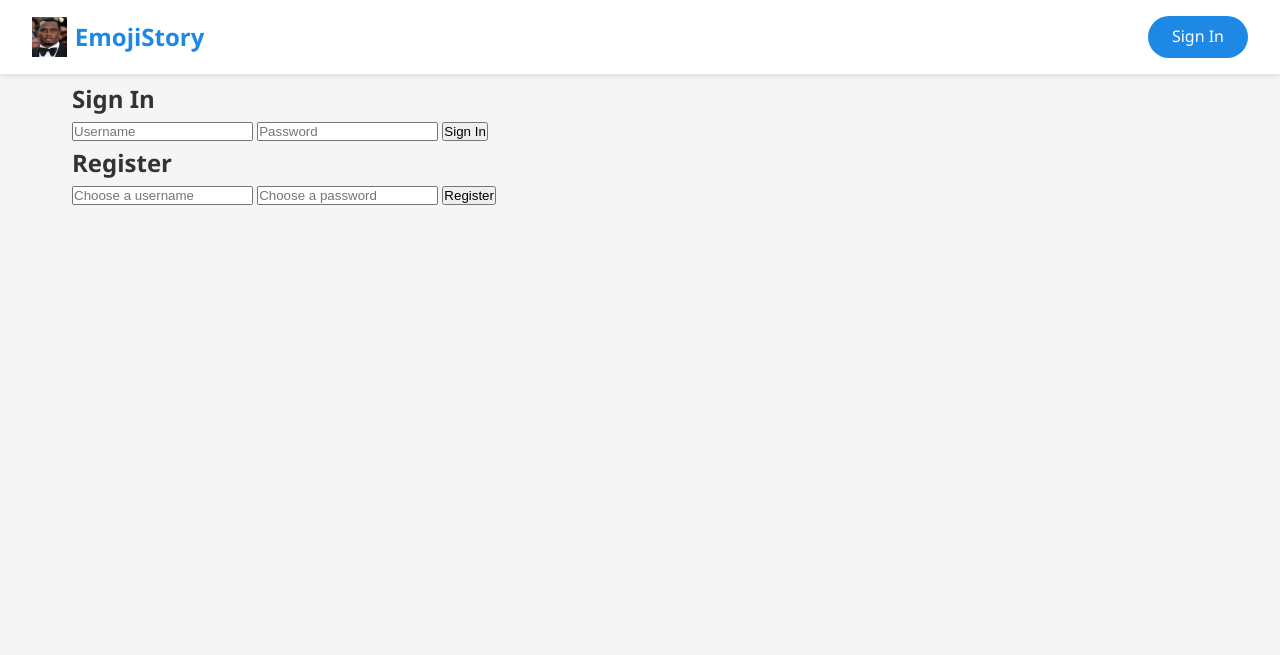
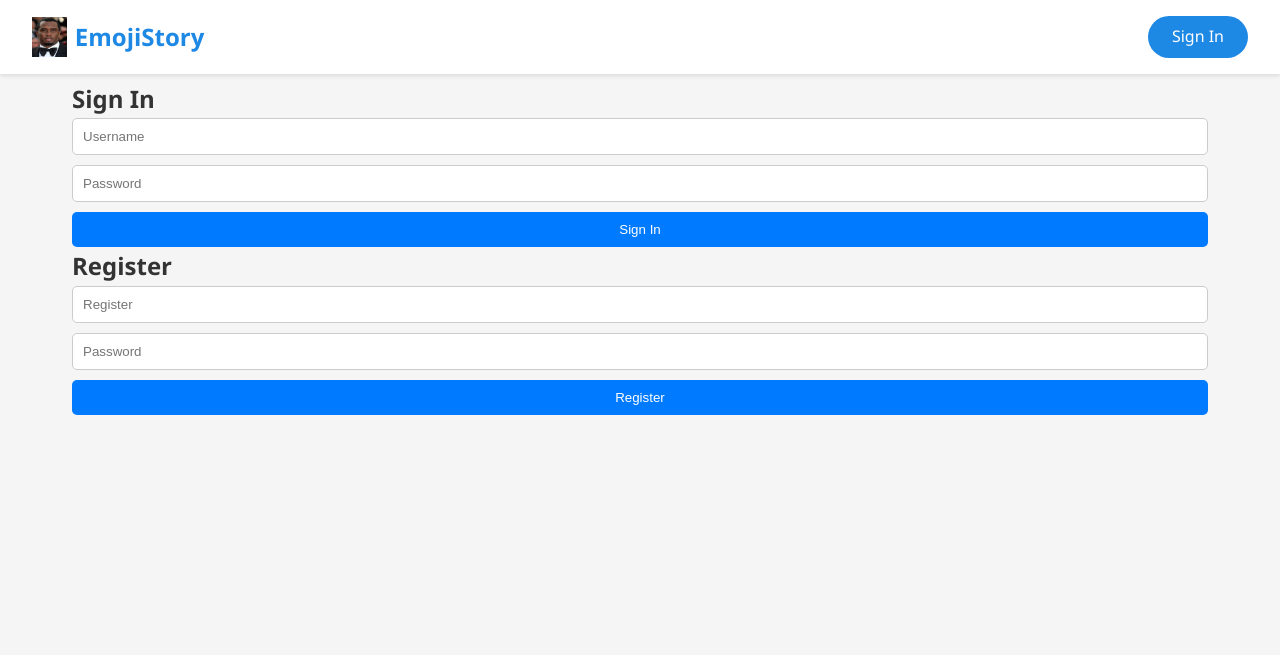
Before and after one commit to JackieHiggins/HackPSU, a Flask app: page /login in a window 1280 px wide. Shown: the top 655 px of the page. Run offline with Flask 3, Linux system fonts and the light colour scheme.

Commit message:
Update sign in boxes

```diff
--- a/app/templates/login.html
+++ b/app/templates/login.html
@@ -10,10 +10,14 @@
         <div class="form-section">
             <h2>Sign In</h2>
             <form method="POST">
-                <input type="hidden" name="form_type" value="signin">
-                <input type="text" name="username" placeholder="Username" required>
-                <input type="password" name="password" placeholder="Password" required>
-                <button type="submit" class="signin-btn">Sign In</button>
+                <input type="text" name="username" placeholder="Username" required
+                       style="width:100%; padding:10px; margin-bottom:10px; border-radius:5px; border:1px solid #ccc;">
+                <input type="password" name="password" placeholder="Password" required
+                       style="width:100%; padding:10px; margin-bottom:10px; border-radius:5px; border:1px solid #ccc;">
+                <button type="submit"
+                       style="width:100%; padding:10px; background:#007BFF; color:white; border:none; border-radius:5px;">
+                Sign In
+                </button>
             </form>
         </div>
 
@@ -21,10 +25,14 @@
         <div class="form-section">
             <h2>Register</h2>
             <form method="POST">
-                <input type="hidden" name="form_type" value="register">
-                <input type="text" name="username" placeholder="Choose a username" required>
-                <input type="password" name="password" placeholder="Choose a password" required>
-                <button type="submit" class="register-btn">Register</button>
+                <input type="text" name="register" placeholder="Register" required
+                        style="width:100%; padding:10px; margin-bottom:10px; border-radius:5px; border:1px solid #ccc;">
+                <input type="password" name="password" placeholder="Password" required
+                        style="width:100%; padding:10px; margin-bottom:10px; border-radius:5px; border:1px solid #ccc;">
+                <button type="submit"
+                        style="width:100%; padding:10px; background:#007BFF; color:white; border:none; border-radius:5px;">
+                Register
+                </button>
             </form>
         </div>
     </div>
```
